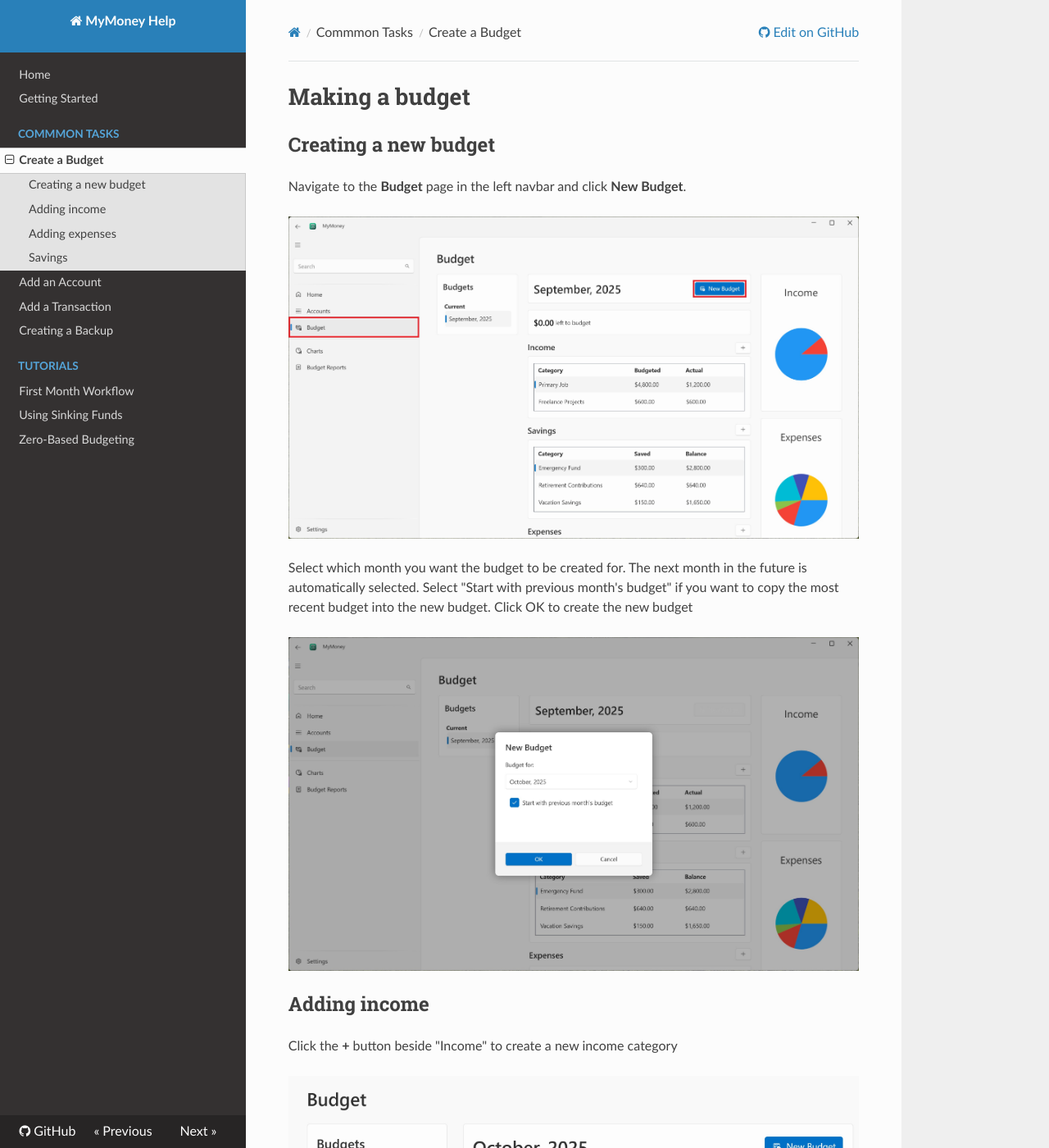
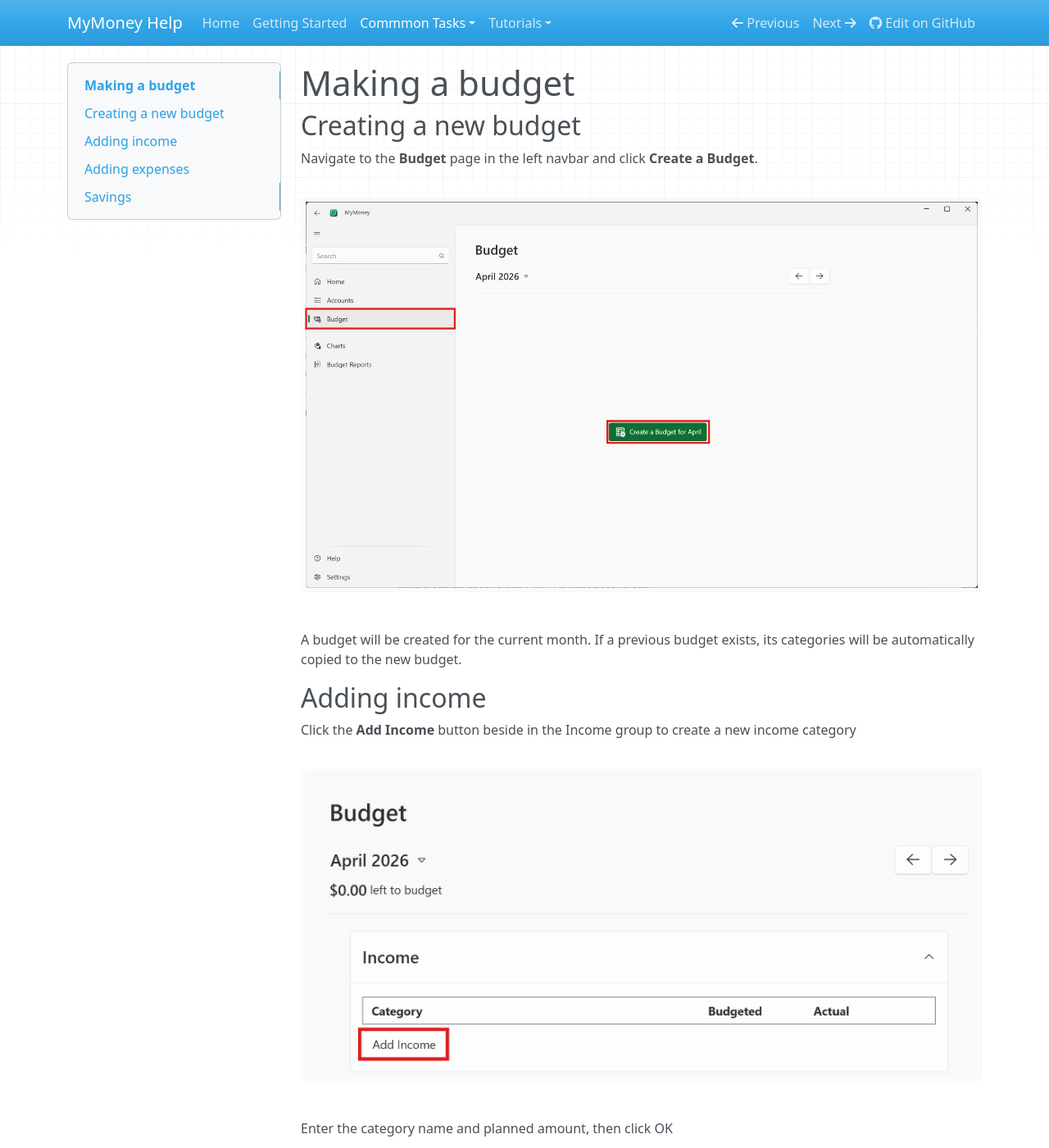
Before and after one commit to jm6271/MyMoney, an MkDocs documentation site: the page built from Docs/docs/tasks/new-budget.md, in a window 1280 px wide and 1400 px high. Shown: the whole window at 82% size. Built offline with MkDocs 1.6.1, drawn with Linux system fonts in a browser that asks for light colours; nearby versions of some CDN libraries; some of the changed text lies outside the part shown.

Commit message:
Update documentation

```diff
--- a/Docs/docs/tasks/new-budget.md
+++ b/Docs/docs/tasks/new-budget.md
@@ -3,22 +3,18 @@
 ## Creating a new budget
 
 Navigate to the **Budget** page in the left navbar and click
-**New Budget**.
+**Create a Budget**.
 
 ![New Budget](../img/new-budget.jpg)
 
-Select which month you want the budget to be created for. The
-next month in the future is automatically selected. Select
-"Start with previous month's budget" if you want to copy the
-most recent budget into the new budget. Click OK to create
-the new budget
-
-![New Budget Dialog](../img/new-budget-dialog.jpg)
+A budget will be created for the current month. If a
+previous budget exists, its categories will be automatically
+copied to the new budget.
 
 
 ## Adding income
 
-Click the **+** button beside "Income" to create a new income
+Click the **Add Income** button beside in the Income group to create a new income
 category
 
 ![New income category](../img/new-income-category.jpg)
@@ -32,8 +28,12 @@ Enter the category name and planned amount, then click OK
 
 ## Adding expenses
 
-Click the **+** button beside "Expenses" to create a new expense
-group. Enter a name for the group and click "Add".
+Click the **Add Group** button at the bottom of the page to create a new expense
+group.
+
+![Add expense group](../img/new-expense-group.jpg)
+
+Enter a name for the group and click "Add".
 
 <div style="text-align: center;">
     <img src="../img/new-budget-expense-group-dialog.jpg"         width="300">
--- a/Docs/mkdocs.yml
+++ b/Docs/mkdocs.yml
@@ -11,8 +11,6 @@ nav:
     - First Month Workflow: tutorials/first-month-workflow.md
     - Using Sinking Funds: tutorials/sinking-fund.md
     - Zero-Based Budgeting: tutorials/zero-based-budgeting.md
-theme:
-  name: readthedocs
 use_directory_urls: false
 plugins: []
 site_url: ""
```
Also changed, not shown: Docs/docs/getting-started.md (+6 -7 lines), Docs/docs/tutorials/first-month-workflow.md (+8 -9 lines), Docs/docs/tutorials/sinking-fund.md (+1 -1 lines), Docs/docs/tutorials/zero-based-budgeting.md (+2 -2 lines), Docs/docs/img/new-budget-dialog.jpg (deleted), Docs/docs/img/new-budget-expense-group-dialog.jpg, Docs/docs/img/new-budget-expense-item.jpg, Docs/docs/img/new-budget.jpg, Docs/docs/img/new-expense-group.jpg (added), Docs/docs/img/new-income-category-dialog.jpg, Docs/docs/img/new-income-category.jpg.
